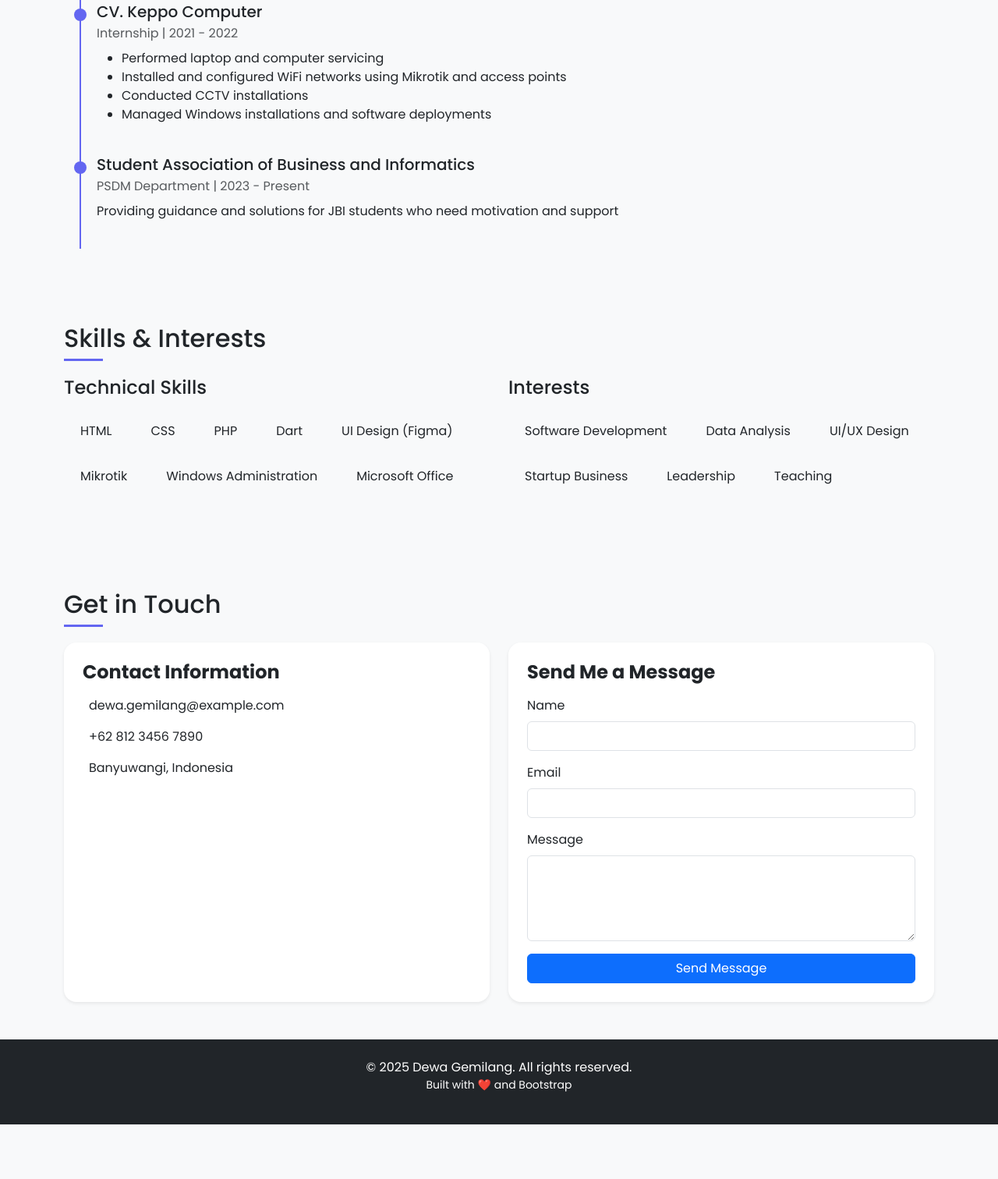
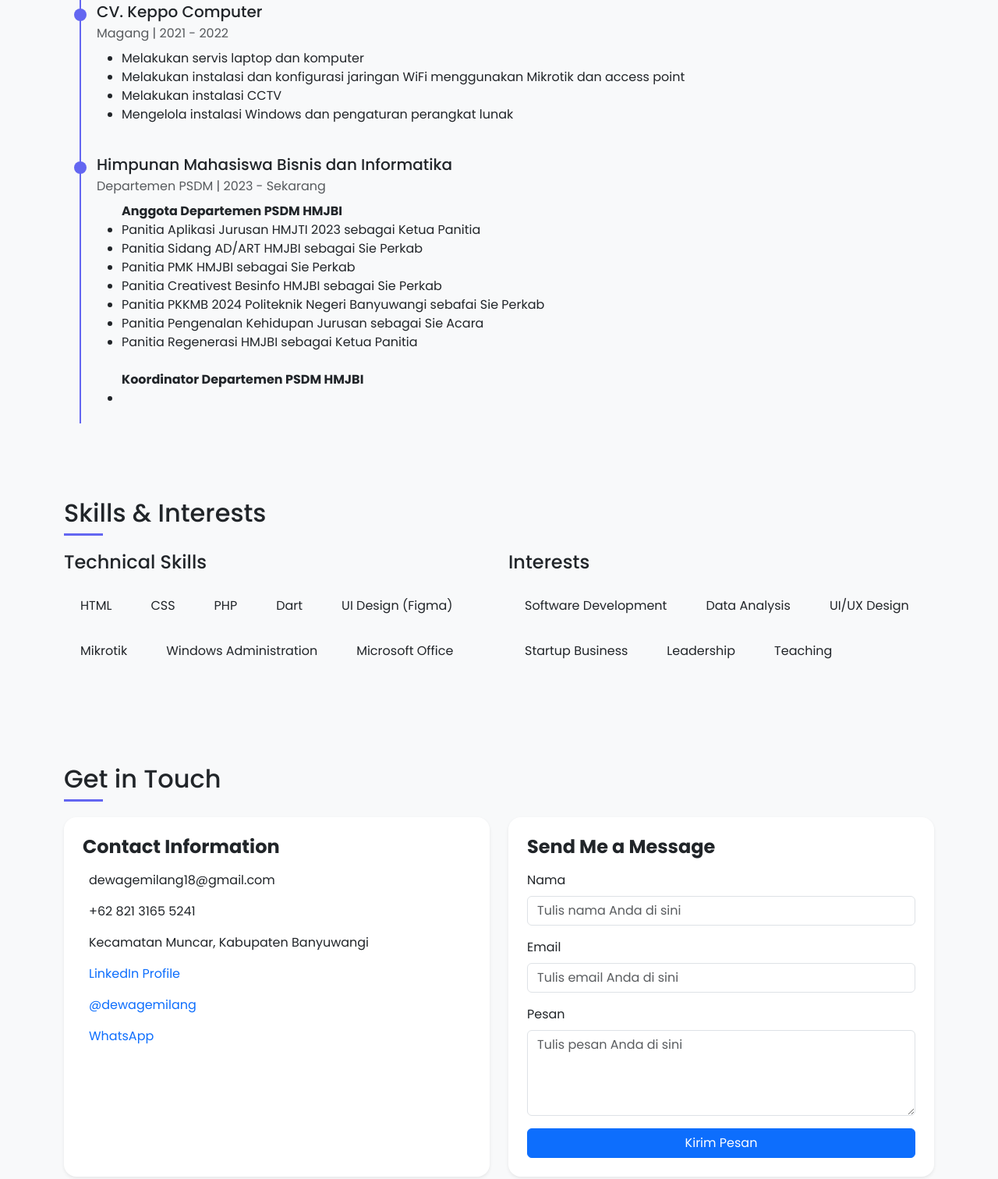
Before and after one commit to dwgmlng18/dwgmlng18.github.io, a plain HTML site: page index.html in a window 1280 px wide. Shown: the part 1037-2549 px from the top of the page at 78% size. Before the commit the page ends 2479 px from the top, so only its background shows below. Drawn offline with nearby package versions, Linux system fonts and the light colour scheme.

Commit message:
Update index.html

```diff
--- a/index.html
+++ b/index.html
@@ -198,18 +198,29 @@
             <div class="timeline">
                 <div class="timeline-item" data-aos="fade-up">
                     <h5 class="mb-1">CV. Keppo Computer</h5>
-                    <p class="text-muted mb-2">Internship | 2021 - 2022</p>
+                    <p class="text-muted mb-2">Magang | 2021 - 2022</p>
                     <ul class="mb-0">
-                        <li>Performed laptop and computer servicing</li>
-                        <li>Installed and configured WiFi networks using Mikrotik and access points</li>
-                        <li>Conducted CCTV installations</li>
-                        <li>Managed Windows installations and software deployments</li>
+                        <li>Melakukan servis laptop dan komputer</li>
+                        <li>Melakukan instalasi dan konfigurasi jaringan WiFi menggunakan Mikrotik dan access point</li>
+                        <li>Melakukan instalasi CCTV</li>
+                        <li>Mengelola instalasi Windows dan pengaturan perangkat lunak</li>
                     </ul>
                 </div>
                 <div class="timeline-item" data-aos="fade-up" data-aos-delay="100">
-                    <h5 class="mb-1">Student Association of Business and Informatics</h5>
-                    <p class="text-muted mb-2">PSDM Department | 2023 - Present</p>
-                    <p>Providing guidance and solutions for JBI students who need motivation and support</p>
+                    <h5 class="mb-1">Himpunan Mahasiswa Bisnis dan Informatika</h5>
+                    <p class="text-muted mb-2">Departemen PSDM | 2023 - Sekarang</p>
+                    <ul class="mb-0"><strong>Anggota Departemen PSDM HMJBI</strong>
+                        <li>Panitia Aplikasi Jurusan HMJTI 2023 sebagai Ketua Panitia</li>
+                        <li>Panitia Sidang AD/ART HMJBI sebagai Sie Perkab</li>
+                        <li>Panitia PMK HMJBI sebagai Sie Perkab</li>
+                        <li>Panitia Creativest Besinfo HMJBI sebagai Sie Perkab</li>
+                        <li>Panitia PKKMB 2024 Politeknik Negeri Banyuwangi sebafai Sie Perkab</li>
+                        <li>Panitia Pengenalan Kehidupan Jurusan sebagai Sie Acara</li>
+                        <li>Panitia Regenerasi HMJBI sebagai Ketua Panitia</li>
+                    </ul><br>
+                    <ul class="mb-0"><strong>Koordinator Departemen PSDM HMJBI</strong>
+                        <li></li>
+                    </ul>
                 </div>
             </div>
         </div>
@@ -259,36 +270,49 @@
                         <ul class="list-unstyled mb-0">
                             <li class="mb-3">
                                 <i class="bi bi-envelope me-2 text-primary"></i>
-                                <span>dewa.gemilang@example.com</span>
+                                <span>dewagemilang18@gmail.com</span>
                             </li>
                             <li class="mb-3">
                                 <i class="bi bi-phone me-2 text-primary"></i>
-                                <span>+62 812 3456 7890</span>
+                                <span>+62 821 3165 5241</span>
                             </li>
-                            <li>
+                            <li class="mb-3">
                                 <i class="bi bi-geo-alt me-2 text-primary"></i>
-                                <span>Banyuwangi, Indonesia</span>
+                                <span>Kecamatan Muncar, Kabupaten Banyuwangi</span>
+                            </li>
+                            <li class="mb-3">
+                                <i class="bi bi-linkedin me-2 text-primary"></i>
+                                <a href="https://linkedin.com/in/de.wa_gemilang" target="_blank" class="text-decoration-none">LinkedIn Profile</a>
+                            </li>
+                            <li class="mb-3">
+                                <i class="bi bi-instagram me-2 text-primary"></i>
+                                <a href="https://instagram.com/de.wa_gemilang" target="_blank" class="text-decoration-none">@dewagemilang</a>
+                            </li>
+                            <li class="mb-3">
+                                <i class="bi bi-whatsapp me-2 text-primary"></i>
+                                <a href="https://wa.me/6282131655241" target="_blank" class="text-decoration-none">WhatsApp</a>
                             </li>
                         </ul>
+
                     </div>
                 </div>
                 <div class="col-md-6" data-aos="fade-up" data-aos-delay="100">
                     <div class="card contact-card shadow-sm h-100 p-4">
                         <h4 class="fw-bold mb-3">Send Me a Message</h4>
-                        <form action="https://formsubmit.co/dewa.gemilang@example.com" method="POST">
+                        <form action="https://mail.google.com/mail/?view=cm&fs=1&to=dewagemilang18@gmail.com&su=Contact Form" method="GET" target="_blank">
                             <div class="mb-3">
-                                <label for="name" class="form-label">Name</label>
-                                <input type="text" class="form-control" id="name" name="name" required>
+                                <label for="name" class="form-label">Nama</label>
+                                <input type="text" class="form-control" id="name" name="body" placeholder="Tulis nama Anda di sini" required>
                             </div>
                             <div class="mb-3">
                                 <label for="email" class="form-label">Email</label>
-                                <input type="email" class="form-control" id="email" name="email" required>
+                                <input type="email" class="form-control" id="email" name="body" placeholder="Tulis email Anda di sini" required>
                             </div>
                             <div class="mb-3">
-                                <label for="message" class="form-label">Message</label>
-                                <textarea class="form-control" id="message" name="message" rows="4" required></textarea>
+                                <label for="message" class="form-label">Pesan</label>
+                                <textarea class="form-control" id="message" name="body" rows="4" placeholder="Tulis pesan Anda di sini" required></textarea>
                             </div>
-                            <button type="submit" class="btn btn-primary w-100">Send Message</button>
+                            <button type="submit" class="btn btn-primary w-100">Kirim Pesan</button>
                         </form>
                     </div>
                 </div>
```
